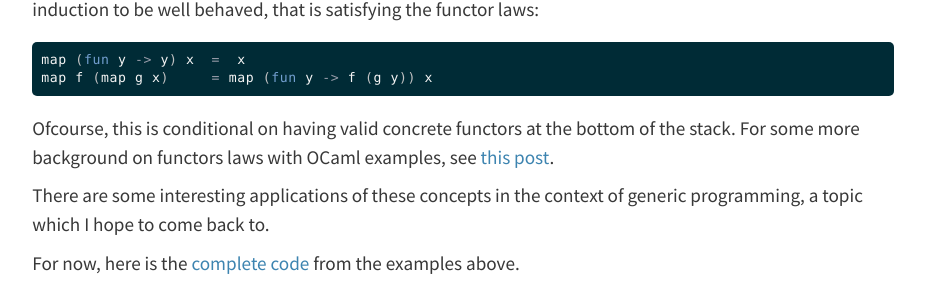
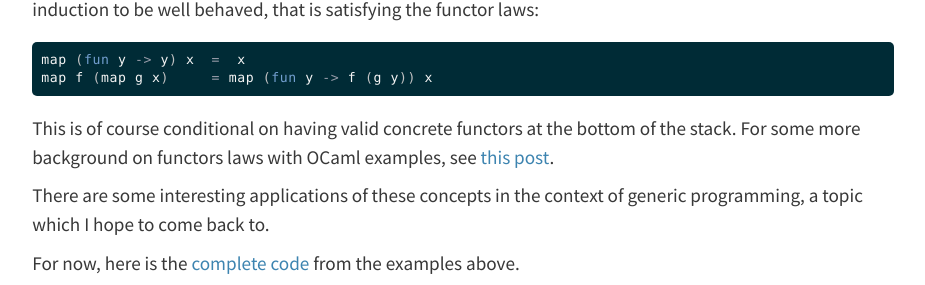
Before and after one commit to jobjo/jobjo.github.io, a Jekyll site: the page built from _posts/2018-01-28-implicit-functors.md, in a window 1280 px wide and 900 px high, scrolled down 1602 px. Shown: the part 612-897 px from the top of the window, without its empty margins (177-1102 px from the left). Built offline with Jekyll 4.4.1, drawn with Linux system fonts in a browser that asks for light colours; nearby versions of some CDN libraries.

Commit message:
Fix some typos

```diff
--- a/_posts/2018-01-28-implicit-functors.md
+++ b/_posts/2018-01-28-implicit-functors.md
@@ -124,7 +124,7 @@ map (fun y -> y) x  =  x
 map f (map g x)     = map (fun y -> f (g y)) x
 {% endhighlight %}
 
-Ofcourse, this is conditional on having valid concrete functors at the bottom of the stack.
+This is of course conditional on having valid concrete functors at the bottom of the stack.
 For some more background on functors laws
 with OCaml examples, see [this post](blog.shaynefletcher.org/2017/05/more-type-classes-in-ocaml.html).
 
```
